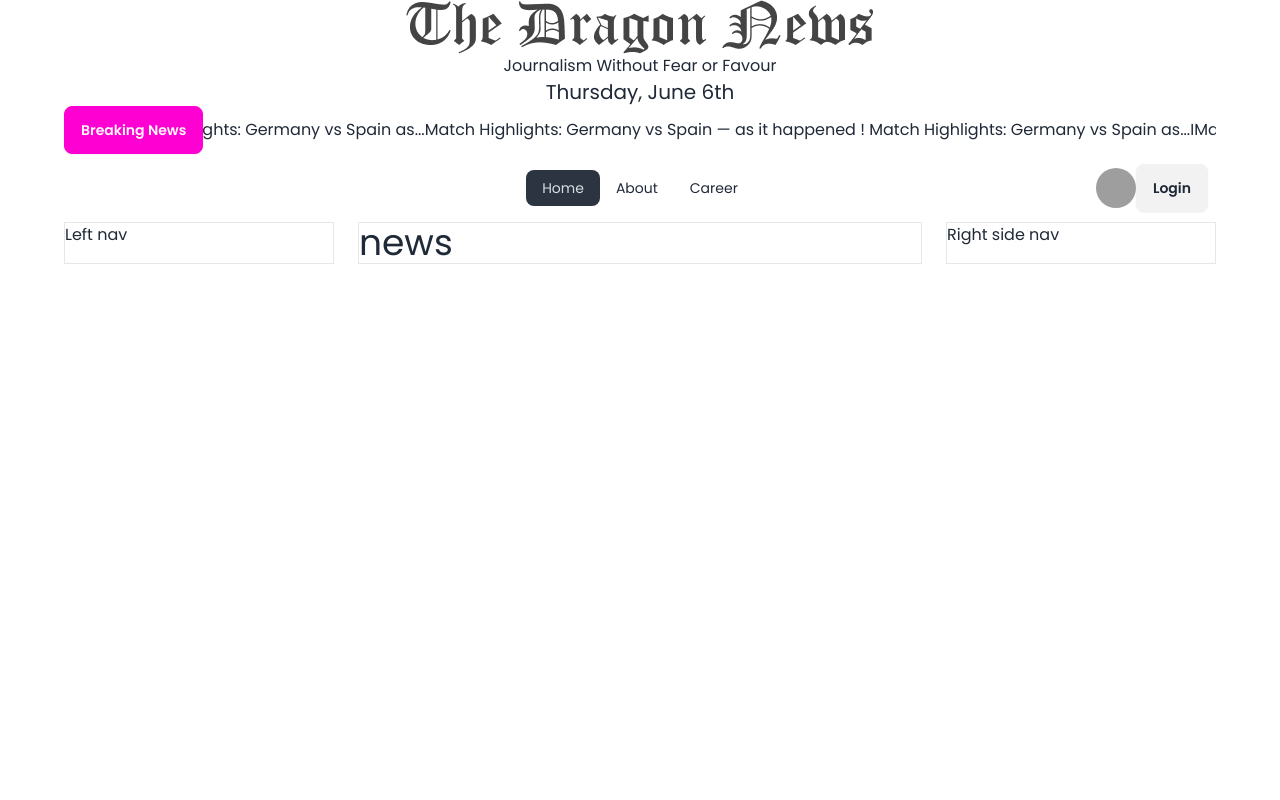
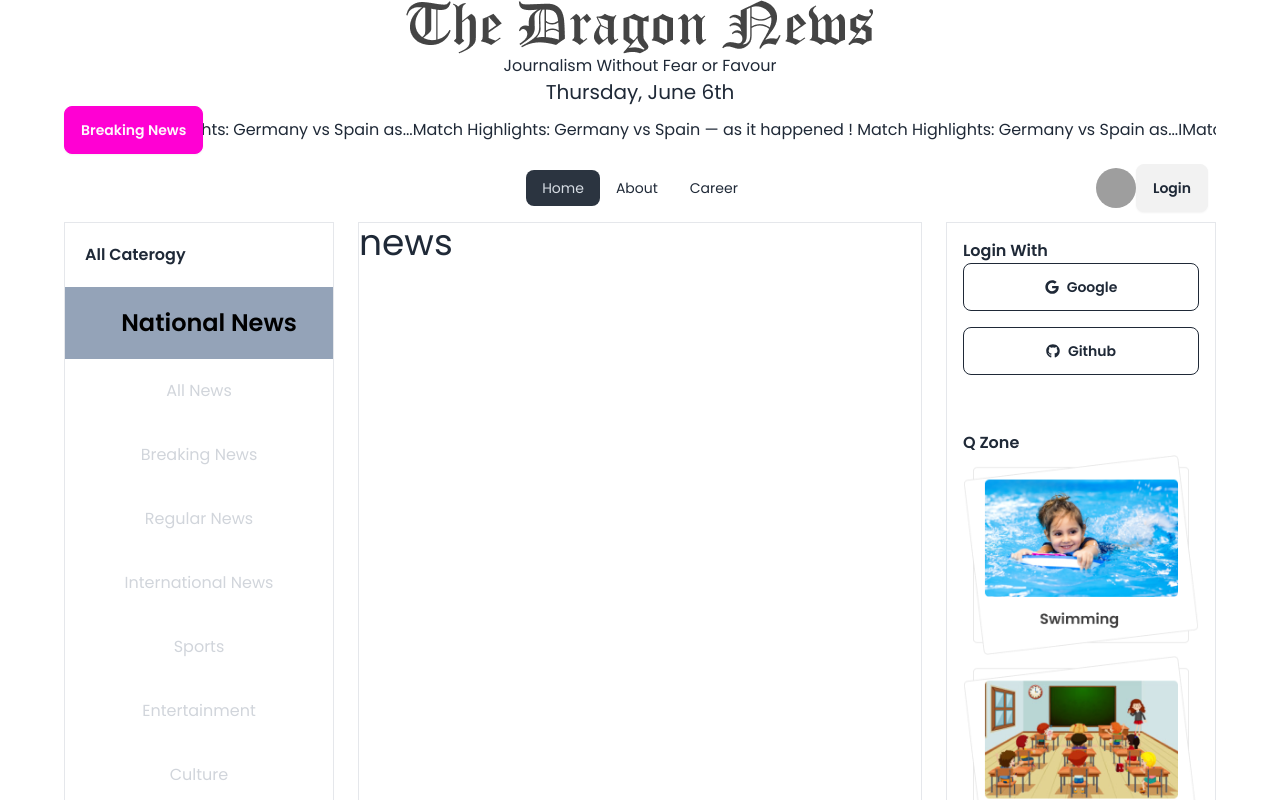
Before and after one commit to mehedifiz/Dragon-News, a React (Vite) app: page / in a window 1280 px wide. Shown: the top 800 px of the page. Built offline with nearby package versions, Linux system fonts and the light colour scheme; grey boxes are pictures that could not be loaded.

Commit message:
left side nevigation

```diff
--- a/package.json
+++ b/package.json
@@ -17,6 +17,7 @@
     "react": "^18.2.0",
     "react-dom": "^18.2.0",
     "react-fast-marquee": "^1.6.4",
+    "react-icons": "^5.2.1",
     "react-router-dom": "^6.23.1",
     "sort-by": "^1.2.0"
   },
--- a/src/Pages/Shared/Leftnsv.jsx
+++ b/src/Pages/Shared/Leftnsv.jsx
@@ -1,8 +1,25 @@
+import { useEffect, useState } from "react";
 
 const Leftnsv = () => {
+
+    const [data , setdata] =useState([])
+
+    useEffect(()=>{
+        fetch('categories.json')
+        .then(res => res.json())
+        .then(data  =>setdata(data))
+    },[])
     return (
         <div>
-            <h2>Left nav </h2>
+
+            <h2 className="pl-5 py-5 font-semibold  ">All Caterogy</h2>
+            <h2 className="pl-5 py-5 bg-slate-400 text-black text-2xl font-semibold w-ful text-center">National News</h2>
+
+                {
+                    data.map(data => <li key={data.id} className="list-none text-center py-5 text-gray-300">{data.name}</li>)
+                }
+
+
         </div>
     );
 };
--- a/src/Pages/Shared/Rightnav.jsx
+++ b/src/Pages/Shared/Rightnav.jsx
@@ -1,8 +1,35 @@
+import { FaFacebook, FaGithub, FaGoogle, FaTwitter } from "react-icons/fa";
+
+import qz1 from '../../assets/qZone1.png'
+import qz2 from '../../assets/qZone2.png'
+import qz3 from '../../assets/qZone3.png'
 
 const Rightnav = () => {
     return (
         <div>
-            <h2>Right side nav</h2>
+          <div className="p-4  mb-6">
+            <h2 className="font-semibold  ">Login With </h2>
+            <button className="btn btn-outline w-full mb-4">
+            <FaGoogle />
+Google</button>
+
+<button className="btn btn-outline w-full">
+            <FaGithub />
+Github</button>
+
+          </div>
+
+          <div className="p-4  mb-6">
+            <h2 className="font-semibold ">Q Zone</h2>
+
+            <img src={qz1} alt="" />
+            <img src={qz2} alt="" />
+            <img src={qz3} alt="" />
+
+
+          </div>
+
+
         </div>
     );
 };
```
Also changed, not shown: 1 other file (tests, documents, lock files or other folders).
